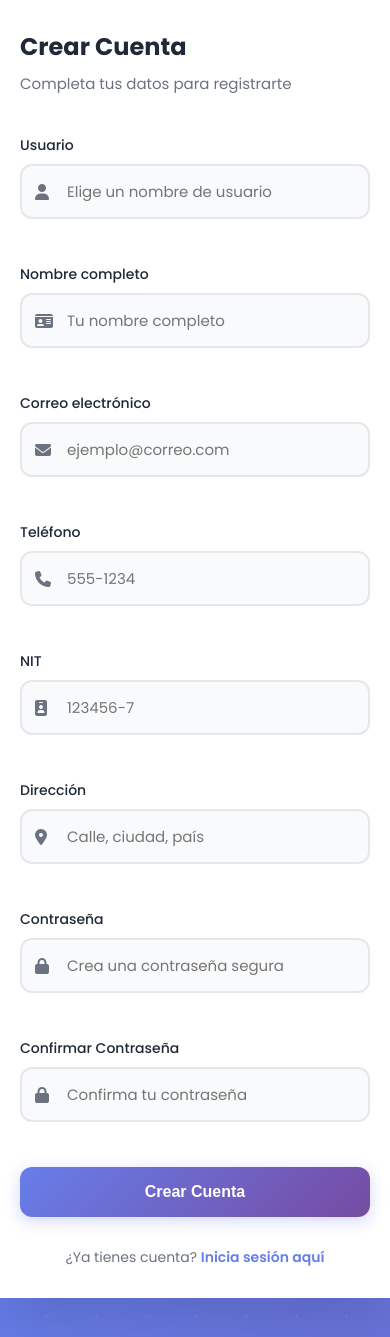
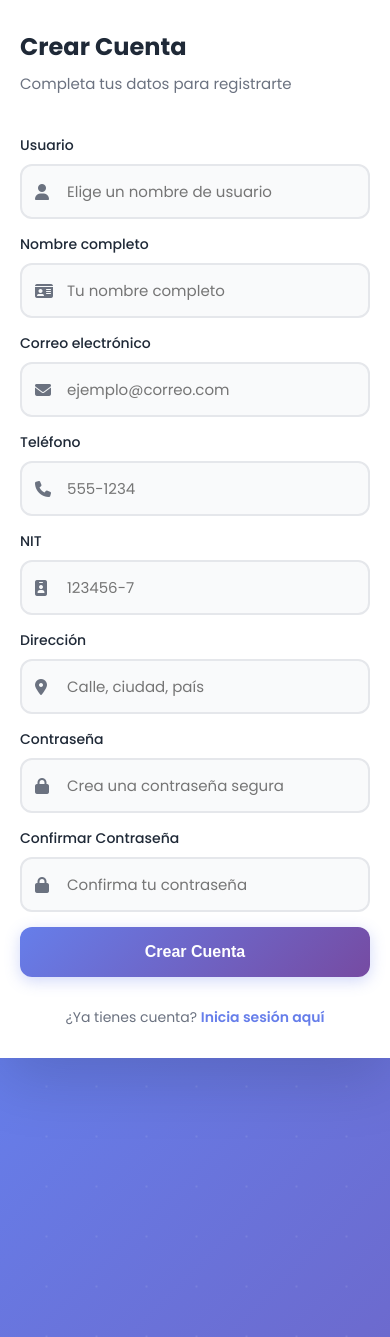
Before and after one commit to LuisG852/ProyectoDeDesarrolloWeb, a Flask app: page /registro-page in a window 390 px wide; the page is wider, and only the part inside the window is pictured. Shown: the part 251-1588 px from the top of that part. Run offline with Flask 3, Linux system fonts and the light colour scheme; some libraries are stand-ins or nearby versions.

Commit message:
Update registro.html

```diff
--- a/templates/registro.html
+++ b/templates/registro.html
@@ -65,7 +65,7 @@
             z-index: 1;
             display: flex;
             width: 100%;
-            max-width:  900px;
+            max-width: 1100px;
             background: var(--white);
             border-radius: 20px;
             overflow: hidden;
@@ -215,8 +215,9 @@
         /* ========== FORMULARIO ========== */
         .auth-form {
             display: grid;
-            grid-template-columns: repeat(auto-fit, minmax(250px, 1fr));
+            grid-template-columns: repeat(2, 1fr);
             gap: 20px;
+            column-gap: 25px;
         }
 
         @keyframes slideInRight {
@@ -231,7 +232,7 @@
         }
 
         .form-group {
-            margin-bottom: 25px;
+            margin-bottom: 0;
             position: relative;
         }
 
@@ -255,7 +256,7 @@
             transform: translateY(-50%);
             color: var(--text-light);
             transition: color 0.3s;
-            z-index: 1;
+            pointer-events: none;
         }
 
         .form-group input {
@@ -277,10 +278,6 @@
             transform: translateY(-2px);
         }
 
-        .form-group input:focus ~ i {
-            color: var(--primary-color);
-        }
-
         /* Estados de validación */
         .form-group.error input {
             border-color: var(--error-color);
@@ -299,6 +296,7 @@
             transform: translateY(-50%);
             display: none;
             font-size: 18px;
+            pointer-events: none;
         }
 
         .form-group.success .validation-icon.success {
@@ -573,6 +571,14 @@
             }
         }
 
+        @media (max-width: 768px) {
+            /* En tablets, mantener 2 columnas pero con menos gap */
+            .auth-form {
+                gap: 15px;
+                column-gap: 20px;
+            }
+        }
+
         @media (max-width: 576px) {
             body {
                 padding: 0;
@@ -606,6 +612,11 @@
 
             .auth-header h1 {
                 font-size: 24px;
+            }
+
+            /* Formulario en 1 columna en móviles */
+            .auth-form {
+                grid-template-columns: 1fr;
             }
         }
     </style>
@@ -643,13 +654,18 @@
                 <p>Completa tus datos para registrarte</p>
             </div>
 
+            <div id="message" class="message"></div>
+
         <form class="auth-form" id="registerForm" novalidate>
             <div class="form-group">
                 <label for="usuario">Usuario</label>
                 <div class="input-wrapper">
                     <input type="text" id="usuario" name="usuario" placeholder="Elige un nombre de usuario" required minlength="3">
                     <i class="fas fa-user"></i>
+                    <i class="fas fa-check-circle validation-icon success"></i>
+                    <i class="fas fa-times-circle validation-icon error"></i>
                 </div>
+                <div class="error-message"></div>
             </div>
 
             <div class="form-group">
@@ -697,6 +713,15 @@
                 <div class="input-wrapper">
                     <input type="password" id="contrasena" name="contrasena" placeholder="Crea una contraseña segura" required minlength="4">
                     <i class="fas fa-lock"></i>
+                    <i class="fas fa-check-circle validation-icon success"></i>
+                    <i class="fas fa-times-circle validation-icon error"></i>
+                </div>
+                <div class="error-message"></div>
+                <div class="password-strength">
+                    <div class="strength-meter">
+                        <div class="strength-meter-fill"></div>
+                    </div>
+                    <div class="strength-text">Fortaleza de la contraseña</div>
                 </div>
             </div>
 
@@ -705,10 +730,16 @@
                 <div class="input-wrapper">
                     <input type="password" id="confirmar_contrasena" name="confirmar_contrasena" placeholder="Confirma tu contraseña" required>
                     <i class="fas fa-lock"></i>
+                    <i class="fas fa-check-circle validation-icon success"></i>
+                    <i class="fas fa-times-circle validation-icon error"></i>
                 </div>
+                <div class="error-message"></div>
             </div>
 
-            <button type="submit" class="btn-submit">Crear Cuenta</button>
+            <button type="submit" class="btn-submit">
+                <span>Crear Cuenta</span>
+                <div class="spinner"></div>
+            </button>
         </form>
 
 
@@ -727,7 +758,7 @@
         const confirmarInput = document.getElementById('confirmar_contrasena');
         const btnSubmit = registerForm.querySelector('.btn-submit');
         const messageDiv = document.getElementById('message');
-        const passwordStrength = contrasenaInput.parentElement.parentElement.querySelector('.password-strength');
+        const passwordStrength = document.querySelector('.password-strength');
         const strengthMeterFill = passwordStrength.querySelector('.strength-meter-fill');
         const strengthText = passwordStrength.querySelector('.strength-text');
 
@@ -756,11 +787,23 @@
         const inputs = document.querySelectorAll('.form-group input');
         inputs.forEach(input => {
             input.addEventListener('focus', function() {
+                // Cambiar color del label
                 this.parentElement.parentElement.querySelector('label').style.color = 'var(--primary-color)';
+                // Cambiar color del icono
+                const icon = this.parentElement.querySelector('i');
+                if (icon) {
+                    icon.style.color = 'var(--primary-color)';
+                }
             });
 
             input.addEventListener('blur', function() {
+                // Restaurar color del label
                 this.parentElement.parentElement.querySelector('label').style.color = 'var(--text-dark)';
+                // Restaurar color del icono
+                const icon = this.parentElement.querySelector('i');
+                if (icon) {
+                    icon.style.color = 'var(--text-light)';
+                }
             });
         });
 
@@ -905,8 +948,13 @@
                         'Content-Type': 'application/json',
                     },
                     body: JSON.stringify({
-                        usuario: usuarioInput.value,
-                        contrasena: contrasenaInput.value
+                        usuario: document.getElementById('usuario').value,
+                        contrasena: contrasenaInput.value,
+                        nombre: document.getElementById('nombre').value,
+                        email: document.getElementById('email').value || null,
+                        telefono: document.getElementById('telefono').value || null,
+                        nit: document.getElementById('nit').value || null,
+                        direccion: document.getElementById('direccion').value || null
                     })
                 });
 
```
